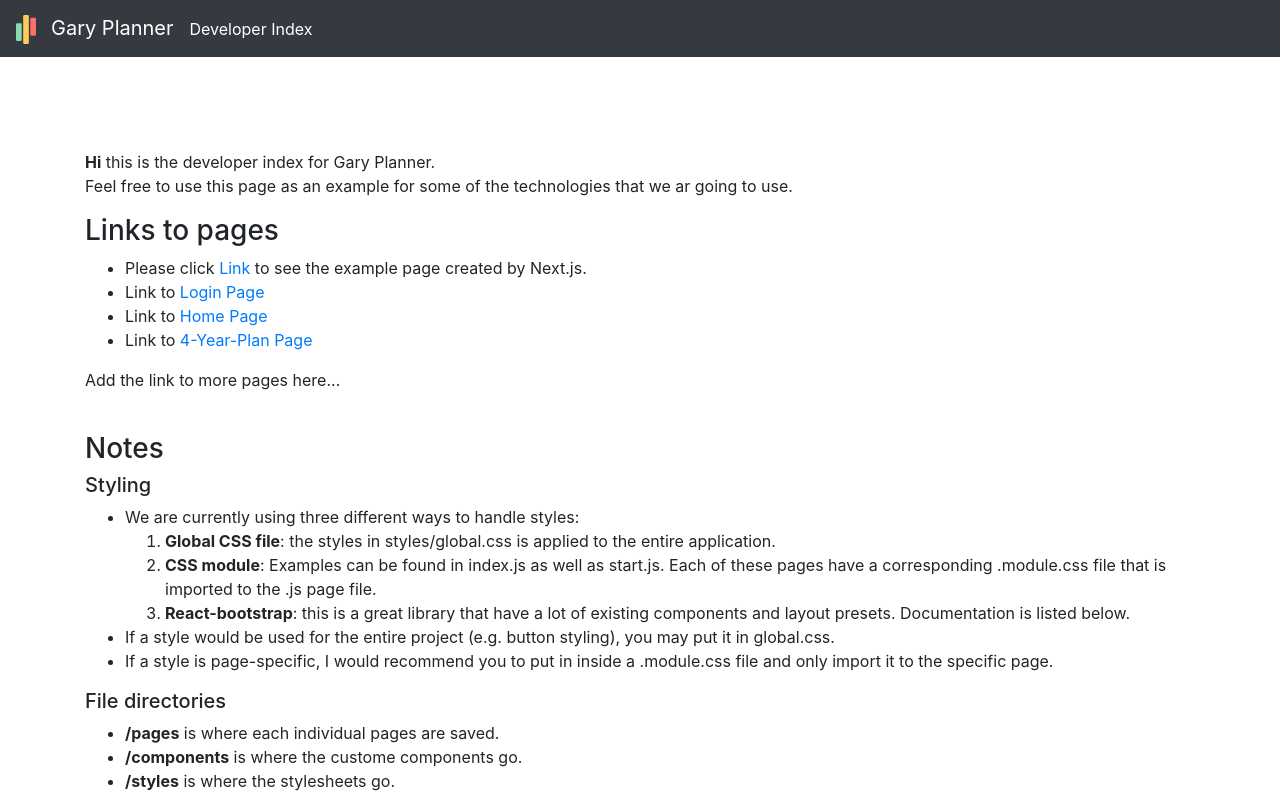
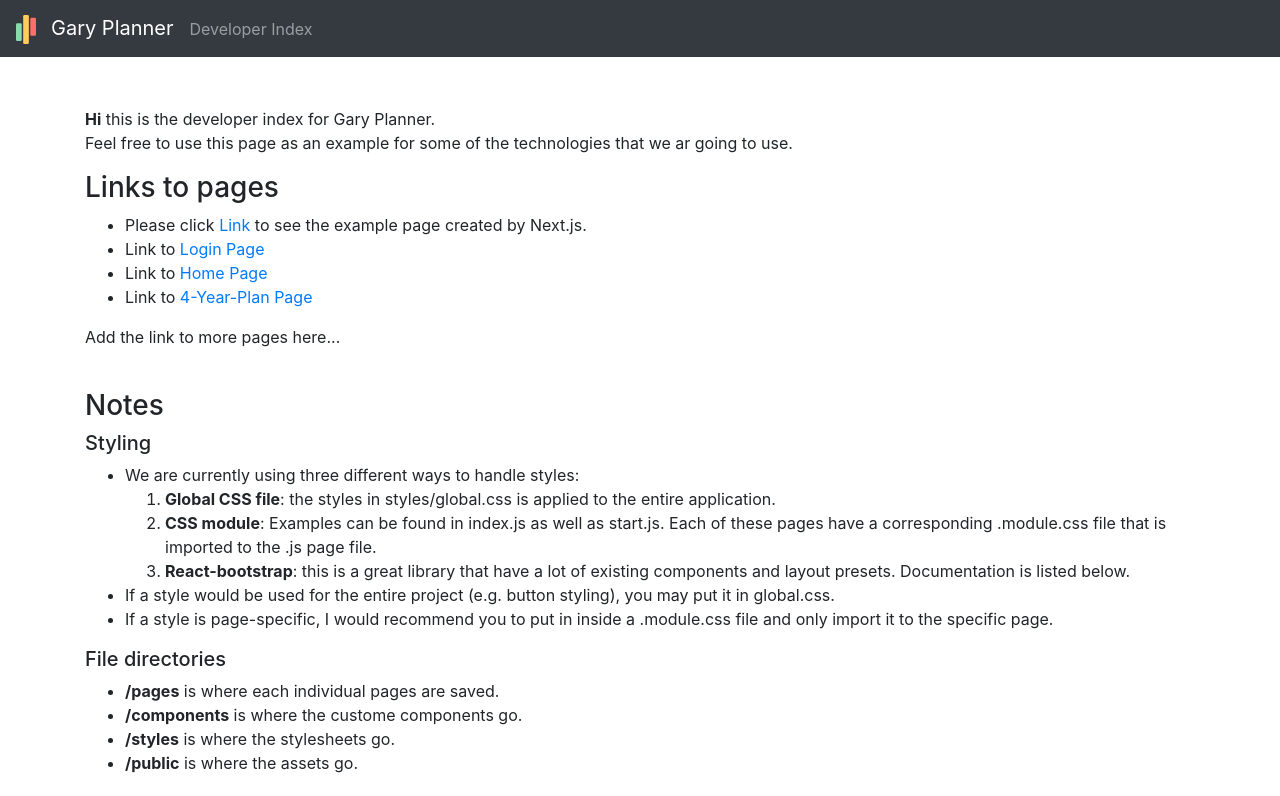
Before and after one commit to YixuanSeanZhou/GaryPlanner, a Next.js app in the folder front-end/: page / in a window 1280 px wide. Shown: the top 796 px of the page. Built offline with nearby package versions, Linux system fonts and the light colour scheme.

Commit message:
Sticky navbar

```diff
--- a/front-end/components/commonUI.js
+++ b/front-end/components/commonUI.js
@@ -7,16 +7,16 @@ export class GaryNavbar extends React.Component {
 
     render() {
         return (
-            <Navbar bg="dark" variant='dark' fixed="top">
+            <Navbar bg="dark" variant='dark' sticky="top">
                 <Link href='/' >
                     <Navbar.Brand className='link'>
                         <img src="/logo/PCLogo-Color.svg" alt="Logo of gary planner" className="navbarLogo" />
                         Gary Planner
                     </Navbar.Brand>
                 </Link>
-                <div className='navbarItem'>
+                <Navbar.Text className='navbarItem'>
                     {this.props.children}
-                </div>
+                </Navbar.Text>
             </Navbar>
         )
     }
--- a/front-end/styles/Index.module.css
+++ b/front-end/styles/Index.module.css
@@ -1,5 +1,4 @@
 .mainContainer {
-    margin-top: 150px;
     margin-bottom: 50px;
 }
 
--- a/front-end/styles/globals.css
+++ b/front-end/styles/globals.css
@@ -6,16 +6,16 @@ body {
     Ubuntu, Cantarell, Fira Sans, Droid Sans, Helvetica Neue, sans-serif;
 }
 
+.navbar {
+  margin-bottom: 50px;
+}
+
 .navbarLogo {
   width: 20px;
   height: auto;
   margin-right: 15px;
 }
 
-.navbarItem {
-  color: white;
-}
-
 .link {
   cursor: pointer;
 }
```
